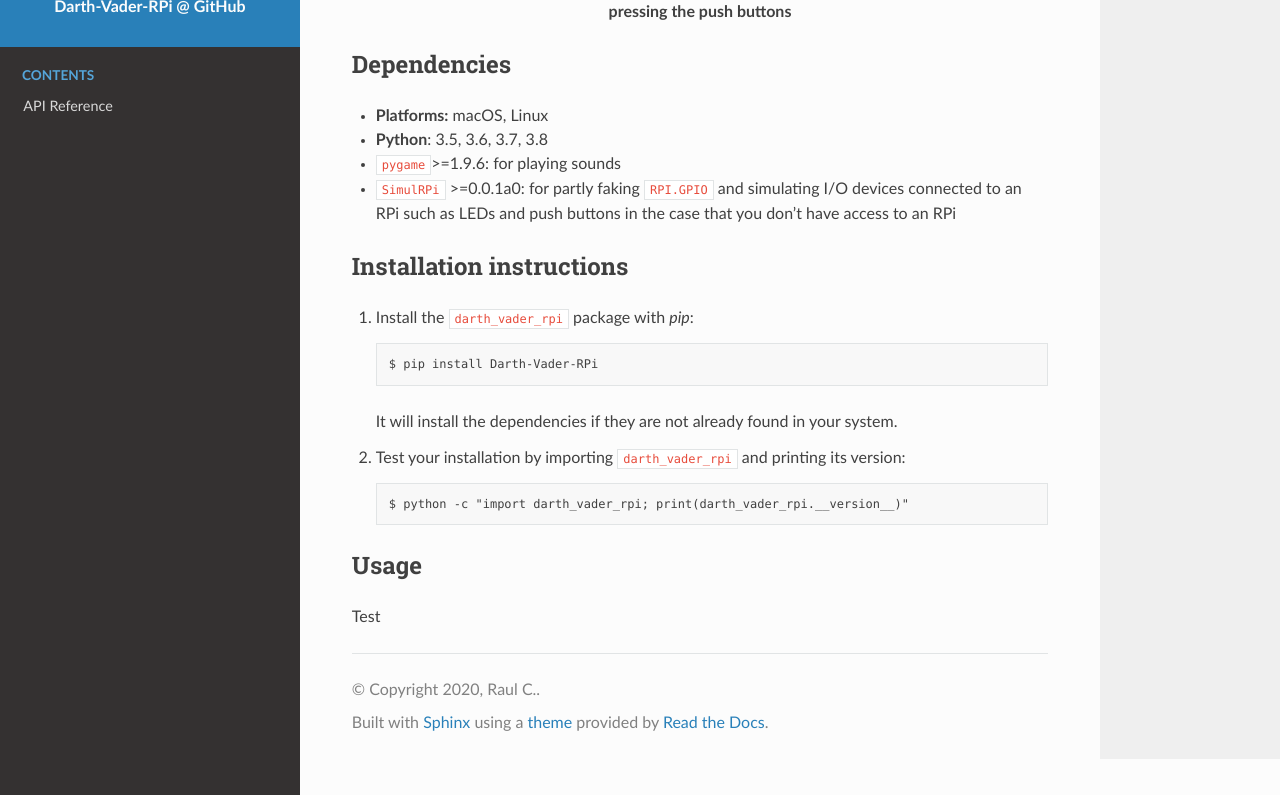
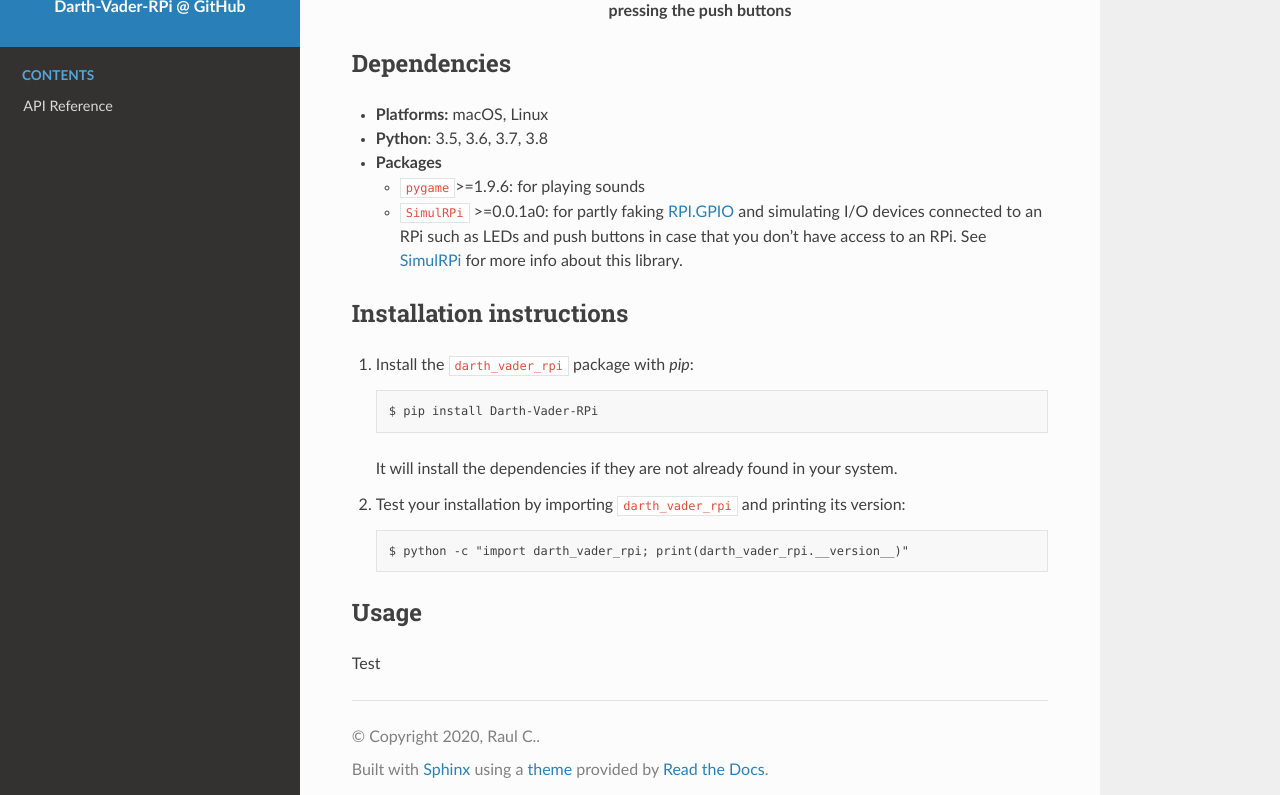
Before and after one commit to raul23/Darth-Vader-RPi, a Sphinx documentation site: the page built from docs/README_docs.rst, in a window 1280 px wide and 900 px high, scrolled down 1658 px, cut to the strip 105-900 px from the top of the window. Built offline with Sphinx 7.4.7 and the Read the Docs theme 2.0.0, drawn with Linux system fonts in a browser that asks for light colours; pages that are not in the unit, such as notebooks, are missing from menus.

Commit message:
Update README_docs.rst

```diff
--- a/docs/README_docs.rst
+++ b/docs/README_docs.rst
@@ -1,3 +1,6 @@
+.. _RPi.GPIO: https://pypi.org/project/RPi.GPIO/
+.. _SimulRPi: https://github.com/raul23/SimulRPi
+
 ======
 README
 ======
@@ -33,11 +36,11 @@ playing sounds such as some of his famous quotes.
 
    If you don't have an RPi, don't worry. You can still test the program on
    your own computer because the package ``darth_vader_rpi`` uses the library
-   ``SimulRPi`` to simulate I/O devices connected to an RPi such as LEDs and
+   `SimulRPi`_ to simulate I/O devices connected to an RPi such as LEDs and
    push buttons by blinking small circles on the terminal and playing sounds
    when a keyboard key is pressed. Almost like testing with a real RPi!
 
-   **Disclaimer:** I also wrote the ``SimulRPi`` library
+   **Disclaimer:** I also wrote the `SimulRPi`_ library
 
 .. contents::
    :depth: 3
@@ -70,10 +73,13 @@ Dependencies
 ============
 * **Platforms:** macOS, Linux
 * **Python**: 3.5, 3.6, 3.7, 3.8
-* ``pygame``>=1.9.6: for playing sounds
-* ``SimulRPi`` >=0.0.1a0: for partly faking ``RPI.GPIO`` and simulating I/O
-  devices connected to an RPi such as LEDs and push buttons in the case that you
-  don't have access to an RPi
+* **Packages**
+
+  * ``pygame``>=1.9.6: for playing sounds
+  * ``SimulRPi`` >=0.0.1a0: for partly faking `RPI.GPIO`_ and simulating I/O
+    devices connected to an RPi such as LEDs and push buttons in case that you
+    don't have access to an RPi. See `SimulRPi`_ for more info about this
+    library.
 
 Installation instructions
 =========================
```
